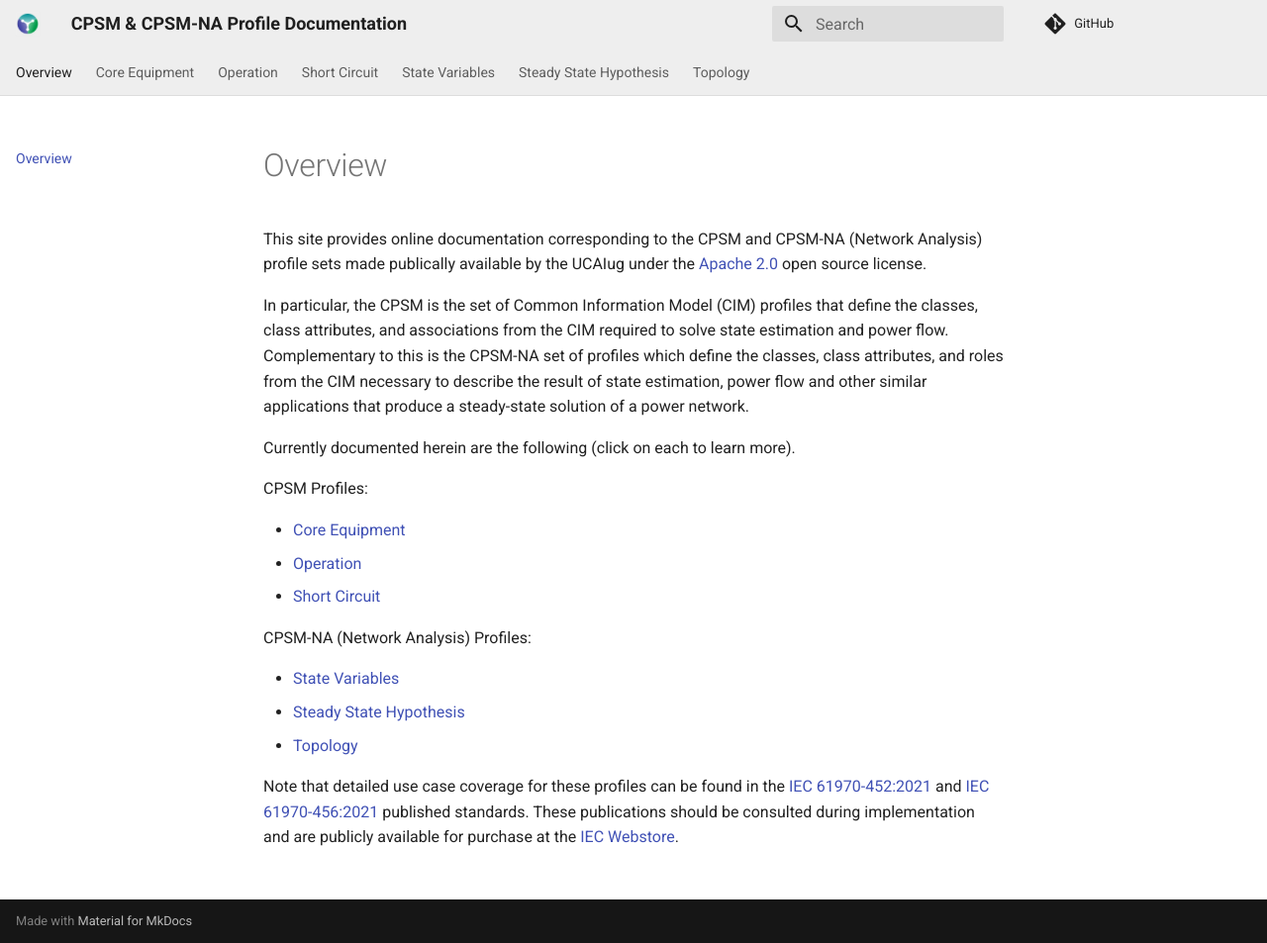
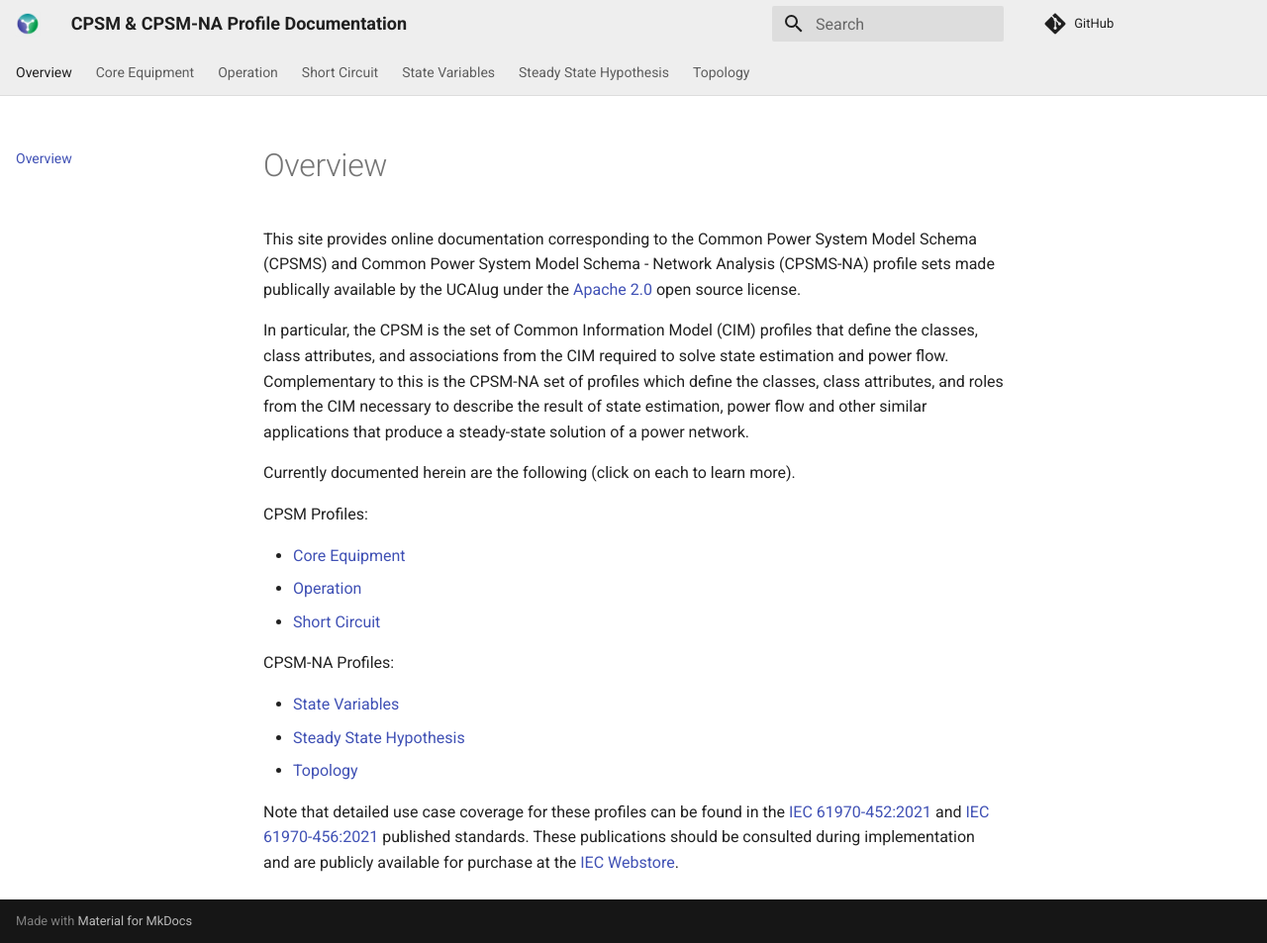
Before and after one commit to cimug-org/cpsm-docs, an MkDocs documentation site: the page built from docs/index.md, in a window 1280 px wide and 953 px high. Shown: the whole window at 99% size. Built offline with MkDocs 1.6.1 and Material for MkDocs 9.7.7, drawn with Linux system fonts in a browser that asks for light colours; comment, search, counter and statistics services are not loaded.

Commit message:
Update index.md

```diff
--- a/docs/index.md
+++ b/docs/index.md
@@ -1,5 +1,5 @@
 # Overview
-This site provides online documentation corresponding to the CPSM and CPSM-NA (Network Analysis) profile sets made publically available by the UCAIug under the [Apache 2.0](https://www.apache.org/licenses/LICENSE-2.0) open source license.
+This site provides online documentation corresponding to the Common Power System Model Schema (CPSMS) and Common Power System Model Schema - Network Analysis (CPSMS-NA) profile sets made publically available by the UCAIug under the [Apache 2.0](https://www.apache.org/licenses/LICENSE-2.0) open source license.
 
 In particular, the CPSM is the set of Common Information Model (CIM) profiles that define the classes, class attributes, and associations from the CIM required to solve state estimation and power flow. Complementary to this is the CPSM-NA set of profiles which define the classes, class attributes, and roles from the CIM necessary to describe the result of state estimation, power flow and other similar applications that produce a steady-state solution of a power network.
 
@@ -11,7 +11,7 @@ CPSM Profiles:
 - [Operation](./Operation/index.md)
 - [Short Circuit](./Short Circuit/index.md)
 
-CPSM-NA (Network Analysis) Profiles:
+CPSM-NA Profiles:
 
 - [State Variables](./State Variables/index.md)
 - [Steady State Hypothesis](./Steady State Hypothesis/index.md)
```
